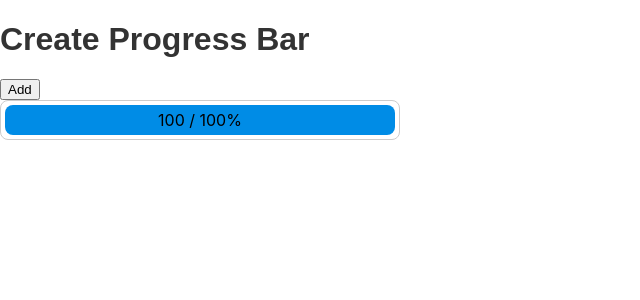
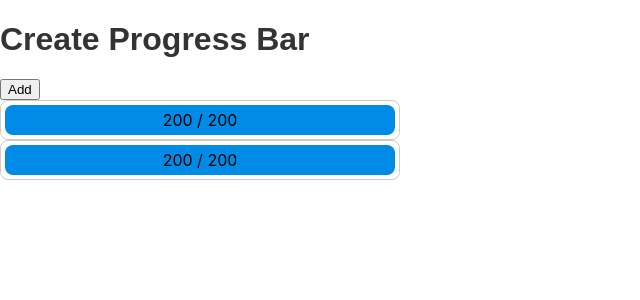
Before and after one commit to EdmondWang/React-Scenario, a React (Create React App) app: page /progress-bar in a window 1280 px wide. Both pictures are taken after a click on the button "Add". Shown: the top 300 px of the page, without its empty margins (0-640 px from the left). Built offline with nearby package versions, Linux system fonts and the light colour scheme.

Commit message:
refine progress bar

```diff
--- a/src/components/ProgressBar/index.tsx
+++ b/src/components/ProgressBar/index.tsx
@@ -6,14 +6,15 @@ const ProgressBar: React.FC<{
     totalProgress: number;
     className?: string;
 }> = ({ progress, totalProgress, className }) => {
+    const widthPer = (progress / totalProgress) * 100;
     return (
         <div className={`${styles['progress-bar']} ${className ?? ''}`}>
             <div
                 className={styles['progress-completed']}
-                style={{ width: `${progress}%` }}
+                style={{ width: `${widthPer}%` }}
             ></div>
             <span className={styles['progress-label']}>
-                {progress} / {totalProgress}%
+                {progress} / {totalProgress}
             </span>
         </div>
     );
--- /dev/null
+++ b/src/features/create-progress-bar/complete-via-setinterval-js-bar.tsx
@@ -0,0 +1,38 @@
+import React, { useRef, useState, useEffect } from 'react';
+import ProgressBar from '../../components/ProgressBar';
+
+const CompeteViaSetIntervalJsBar: React.FC = () => {
+    const totalProgress = 200;
+    const totalTime = 2 * 1000; // 2 seconds
+    const interval = 50;
+    const execTimes = Math.ceil(totalTime / interval);
+    const span = Math.ceil(totalProgress / execTimes);
+
+    const [progress, setProgress] = useState(0);
+    const progressRef = useRef(0);
+
+    const timerRef = useRef<number>(0);
+
+    useEffect(() => {
+        timerRef.current = setInterval(() => {
+            setProgress((p) => p + span);
+            progressRef.current += span;
+            if (progressRef.current >= totalProgress) {
+                clearInterval(timerRef.current);
+                setProgress(totalProgress);
+            }
+        }, interval);
+
+        return () => {
+            clearInterval(timerRef.current);
+        };
+    }, []);
+
+    return (
+        <div>
+            <ProgressBar progress={progress} totalProgress={totalProgress} />
+        </div>
+    );
+};
+
+export default CompeteViaSetIntervalJsBar;
--- a/src/features/create-progress-bar/self-complete-js-bar.tsx
+++ b/src/features/create-progress-bar/complete-via-settimeout-js-bar.tsx
@@ -1,11 +1,11 @@
 import React, { useRef, useState, useEffect } from 'react';
 import ProgressBar from '../../components/ProgressBar';
 
-const SelfCompeteJsBar: React.FC = () => {
+const CompeteViaSetTimeoutJsBar: React.FC = () => {
     const [progress, setProgress] = useState(0);
     const progressTimerRef = useRef<number>(0);
 
-    const totalProgress = 100;
+    const totalProgress = 200;
     const totalTime = 2000; // milliseconds
     const interval = 50; // milliseconds
     const updateTimes = totalTime / interval;
@@ -40,4 +40,4 @@ const SelfCompeteJsBar: React.FC = () => {
     );
 };
 
-export default SelfCompeteJsBar;
+export default CompeteViaSetTimeoutJsBar;
--- a/src/features/create-progress-bar/index.tsx
+++ b/src/features/create-progress-bar/index.tsx
@@ -1,6 +1,6 @@
 import React, { useState, useCallback } from 'react';
-import SelfCompeteJsBar from './self-complete-js-bar';
-import styles from './index.module.css';
+import CompeteViaSetTimeoutJsBar from './complete-via-settimeout-js-bar';
+import CompeteViaSetIntervalJsBar from './complete-via-setinterval-js-bar';
 
 const CreateProgressBarFeature: React.FC = () => {
     const [id, setId] = useState<number>(0);
@@ -26,7 +26,8 @@ const CreateProgressBarFeature: React.FC = () => {
                 progresses.map((prg) => {
                     return (
                         <div key={prg.id}>
-                            <SelfCompeteJsBar />
+                            <CompeteViaSetTimeoutJsBar />
+                            <CompeteViaSetIntervalJsBar />
                         </div>
                     );
                 })}
```
